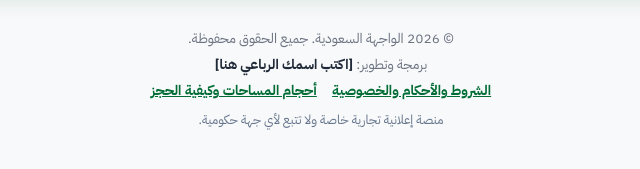
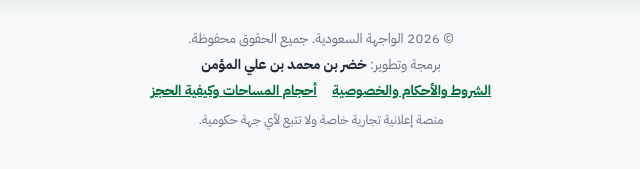
Before and after one commit to boanter17-oss/saudi-business-front, a plain HTML site: page index.html in a window 1280 px wide. Shown: the part 1188-1357 px from the top of the page, 319-959 px from the left. Drawn offline with Linux system fonts and the light colour scheme.

Commit message:
Update index.html

```diff
--- a/index.html
+++ b/index.html
@@ -1393,7 +1393,7 @@
 
     <footer>
         © 2026 الواجهة السعودية. جميع الحقوق محفوظة. <br>
-        برمجة وتطوير: <strong style="color: #1F2937;">[اكتب اسمك الرباعي هنا]</strong> <br>
+        برمجة وتطوير: <strong style="color: #1F2937;">خضر بن محمد بن علي المؤمن</strong> <br>
         <span class="terms-link" id="openTerms">الشروط والأحكام والخصوصية</span>
         <span class="terms-link" id="openHowToFooter">أحجام المساحات وكيفية الحجز</span>
         <div class="footer-disclaimer">منصة إعلانية تجارية خاصة ولا تتبع لأي جهة حكومية.</div>
```
